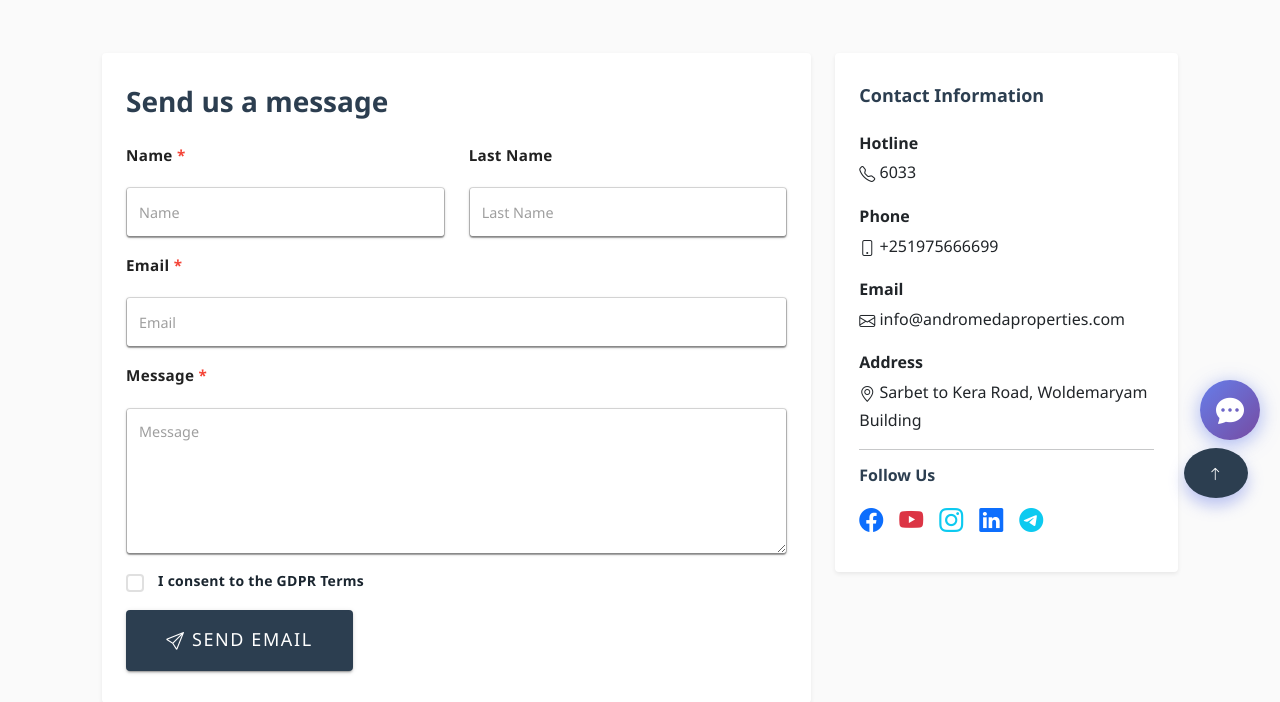
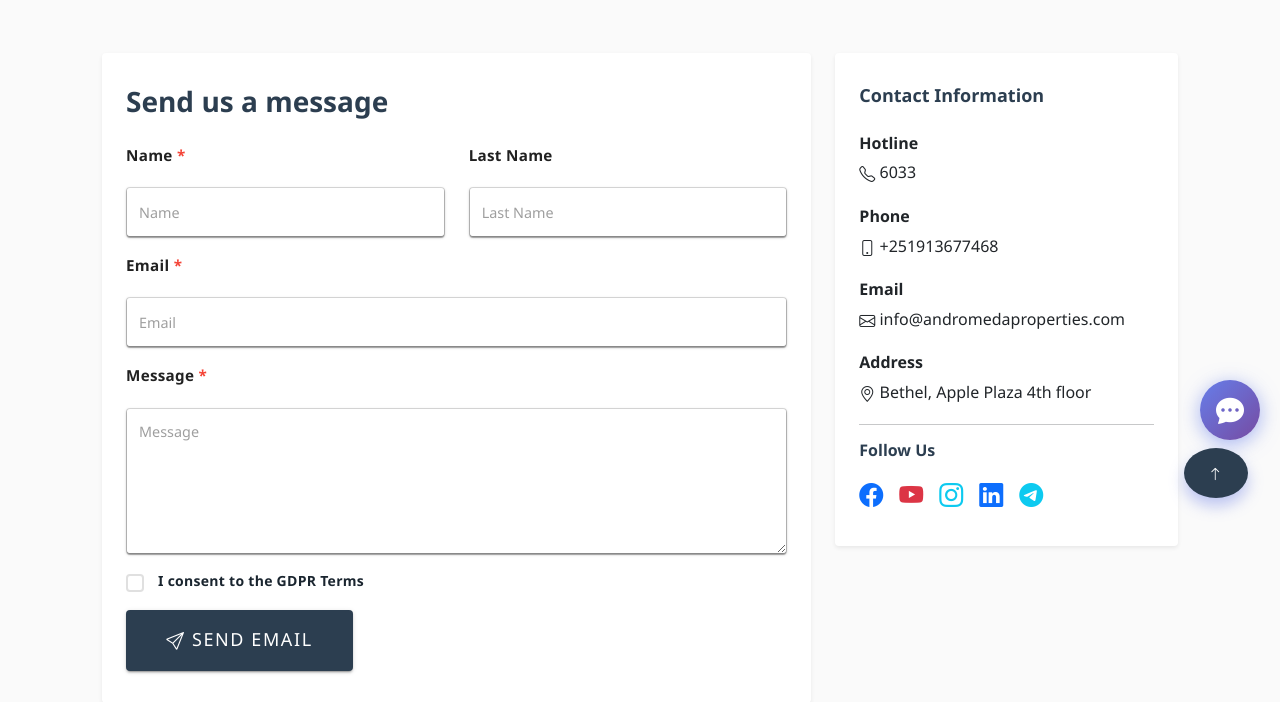
Before and after one commit to IbrahimGashaw/TTC, a Django app: page /contact/ in a window 1280 px wide. Shown: the part 270-972 px from the top of the page. Run offline with Django 4.2, Linux system fonts and the light colour scheme; data comes from the database, SQL or seed files in the repository; data that the repository does not hold is empty.

Commit message:
modified:   THEME_INTEGRATION_PLAN.md 	modified:   TRANSLATION_DEBUG.md 	modified:   TRANSLATION_SETUP.md 	modified:   andromedaproperties/__init__.py 	modified:   properties/management/commands/create_sample_buying_guides.py 	modified:   properties/management/commands/setup_translations.py 	modified:   properties/templatetags/content_filters.py 	modified:   templates/accounts/login.html 	modified:   templates/accounts/password_reset_email.html 	modified:   templates/accounts/password_reset_subject.txt 	modified:   templates/admin/login.html 	modified:   templates/properties/contact.html 	modified:   templates/registration/login.html

```diff
--- a/templates/properties/contact.html
+++ b/templates/properties/contact.html
@@ -75,7 +75,7 @@
                     </div>
                     <div class="mb-3">
                         <p class="mb-1"><strong>Phone</strong></p>
-                        <p class="mb-0"><i class="bi bi-phone"></i> +251975666699</p>
+                        <p class="mb-0"><i class="bi bi-phone"></i> +251913677468</p>
                     </div>
                     <div class="mb-3">
                         <p class="mb-1"><strong>{% translate_text "Email" CURRENT_LANGUAGE_CODE %}</strong></p>
@@ -83,7 +83,7 @@
                     </div>
                     <div class="mb-3">
                         <p class="mb-1"><strong>{% translate_text "Address" CURRENT_LANGUAGE_CODE %}</strong></p>
-                        <p class="mb-0"><i class="bi bi-geo-alt"></i> Sarbet to Kera Road, Woldemaryam Building</p>
+                        <p class="mb-0"><i class="bi bi-geo-alt"></i> Bethel, Apple Plaza 4th floor</p>
                     </div>
                     <hr>
                     <h5 class="mb-3">{% translate_text "Follow Us" CURRENT_LANGUAGE_CODE %}</h5>
```
Also changed, not shown: THEME_INTEGRATION_PLAN.md (line endings or trailing spaces), TRANSLATION_DEBUG.md (line endings or trailing spaces), TRANSLATION_SETUP.md (line endings or trailing spaces), andromedaproperties/__init__.py (line endings or trailing spaces), properties/management/commands/create_sample_buying_guides.py (line endings or trailing spaces), properties/management/commands/setup_translations.py (line endings or trailing spaces), properties/templatetags/content_filters.py (line endings or trailing spaces), templates/accounts/login.html (line endings or trailing spaces), templates/accounts/password_reset_email.html (line endings or trailing spaces), templates/accounts/password_reset_subject.txt (line endings or trailing spaces), templates/admin/login.html (line endings or trailing spaces), templates/registration/login.html (line endings or trailing spaces).
